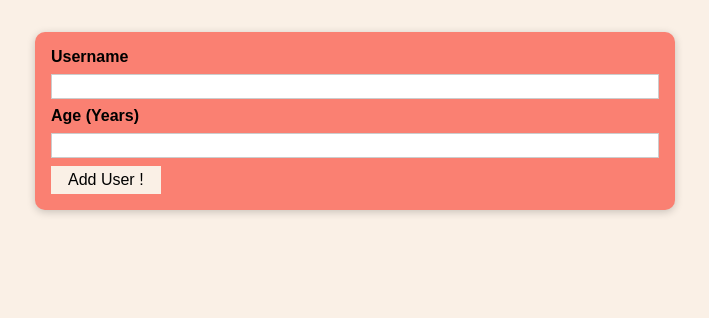
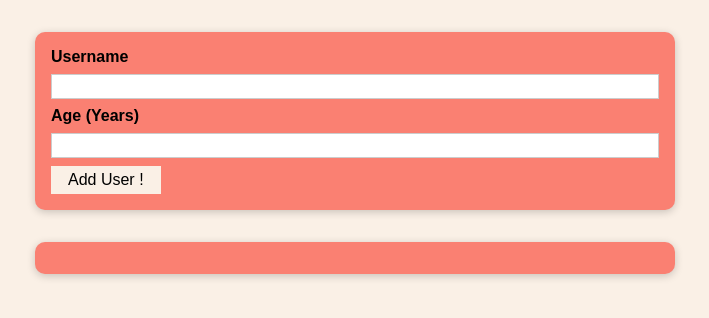
Before and after one commit to Julien-Ferreira/react-training-basics, a React (Create React App) app: page / in a window 1280 px wide. Shown: the top 318 px of the page, without its empty margins (285-994 px from the left). Built offline with nearby package versions, Linux system fonts and the light colour scheme.

Commit message:
UserList

```diff
--- a/src/App.js
+++ b/src/App.js
@@ -1,11 +1,12 @@
-import React from 'react';
-import AddUser from './components/Users/AddUser';
-
+import React from "react";
+import AddUser from "./components/Users/AddUser";
+import UserList from "./components/Users/UserList";
 
 function App() {
   return (
     <div>
-<AddUser />
+      <AddUser />
+      <UserList users={[]}/>
     </div>
   );
 }
--- a/src/components/Users/AddUser.js
+++ b/src/components/Users/AddUser.js
@@ -9,6 +9,14 @@
 
   const addUserHandler = (event) => {
     event.preventDefault();
+    if (enteredUsername.trim().length === 0 || enteredAge.trim().length === 0) {
+      return;
+    }
+    if (+enteredAge < 1) {
+      return;
+    }
+    setEnteredUsername('')
+    setEnteredAge('')
   };
 
   const usernameChangeHandler = (event) => {
@@ -22,10 +30,10 @@
     <Card className={classes.input}>
       <form onSubmit={addUserHandler}>
         <label htmlFor="username">Username</label>
-        <input id="username" type="text" onChange={usernameChangeHandler} />
+        <input id="username" value={enteredUsername} type="text" onChange={usernameChangeHandler} />
         <label htmlFor="age">Age (Years)</label>
-        <input id="age" type="number" onChange={ageChangeHandler} />
-        <Button type="submit">Add User ! </Button>
+        <input id="age" value={enteredAge} type="number" onChange={ageChangeHandler} />
+        <Button type="submit"> Add User ! </Button>
       </form>
     </Card>
   );
--- /dev/null
+++ b/src/components/Users/UserList.js
@@ -0,0 +1,19 @@
+import React from "react";
+import classes from "./UserList.module.css";
+import Card from "../UI/Card";
+
+const UserList = (props) => {
+  return (
+    <Card className={classes.users}>
+      <ul>
+        {props.users.map((user) => (
+          <li>
+            {user.name} ({user.age} years old)
+          </li>
+        ))}
+      </ul>
+    </Card>
+  );
+};
+
+export default UserList;
--- /dev/null
+++ b/src/components/Users/UserList.module.css
@@ -0,0 +1,16 @@
+.users {
+  margin: 2rem auto;
+  width: 90%;
+  max-width: 40rem;
+}
+
+.users ul {
+  list-style: none;
+  padding: 1rem;
+}
+
+.users li {
+  border: 1px solid #ccc;
+  margin: 0.5rem 0;
+  padding: 0.5rem;
+}
```
